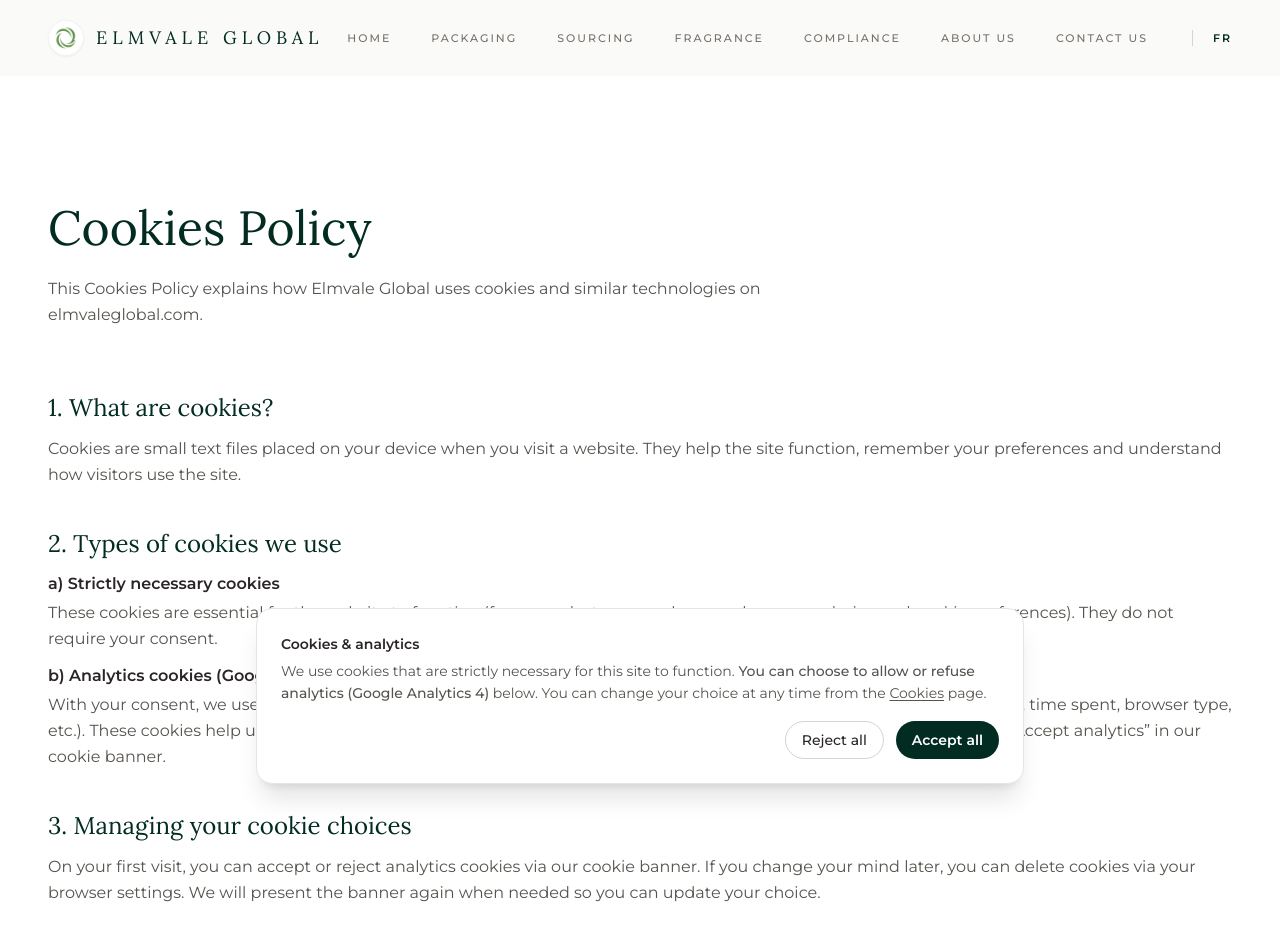
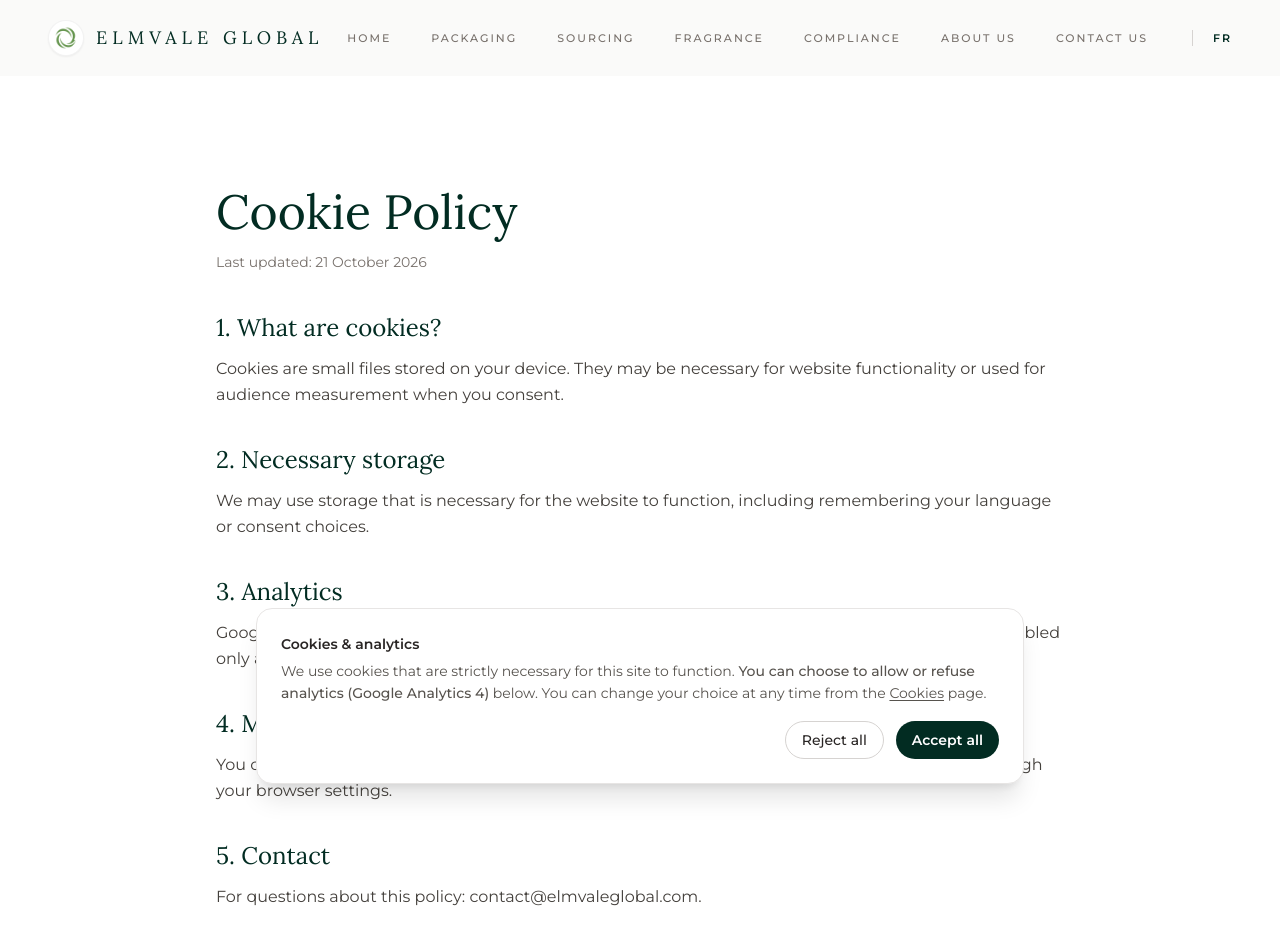
Before and after one commit to cathy6140/-Elmvale-Global-.github.io, a React (Vite) app: page /#/cookies in a window 1280 px wide. Shown: the top 950 px of the page. Built offline with nearby package versions, Linux system fonts and the light colour scheme.

Commit message:
Make cookie policy fully bilingual

```diff
--- a/src/pages/Cookies.tsx
+++ b/src/pages/Cookies.tsx
@@ -1,107 +1,52 @@
 import React, { useContext, useEffect } from "react";
 import { LanguageContext } from "../App";
+import { setSeoMeta } from "../seo";
 
 const Cookies: React.FC = () => {
-
   const { language } = useContext(LanguageContext);
-  const isFr = language === "fr";
+  const fr = language === "fr";
 
   useEffect(() => {
-    document.title = isFr
-      ? "Elmvale Global – Cookies"
-      : "Elmvale Global – Cookies";
+    setSeoMeta(
+      fr ? "Politique cookies | Elmvale Global" : "Cookie Policy | Elmvale Global",
+      fr
+        ? "Politique cookies d’Elmvale Global : cookies nécessaires et Google Analytics avec consentement."
+        : "Elmvale Global cookie policy covering necessary cookies and consent-based Google Analytics."
+    );
+  }, [fr]);
 
-    const desc = isFr
-      ? "Politique cookies d’Elmvale Global : cookies strictement nécessaires et mesure d’audience Google Analytics 4 avec consentement."
-      : "Elmvale Global Cookies Policy: strictly necessary cookies and Google Analytics 4 used with consent.";
-
-    const meta =
-      document.querySelector('meta[name="description"]') ||
-      (() => {
-        const m = document.createElement("meta");
-        m.name = "description";
-        document.head.appendChild(m);
-        return m;
-      })();
-    meta.setAttribute("content", desc);
-  }, [isFr]);
+  const sections = fr
+    ? [
+        ["1. Que sont les cookies ?", "Les cookies sont de petits fichiers stockés sur votre appareil. Ils peuvent être nécessaires au fonctionnement du site ou utilisés pour mesurer l’audience lorsque vous y consentez."],
+        ["2. Cookies nécessaires", "Nous pouvons utiliser des éléments de stockage nécessaires au fonctionnement du site, notamment pour mémoriser votre langue ou vos choix de consentement."],
+        ["3. Mesure d’audience", "Google Analytics 4 est configuré avec un mode de consentement. Les fonctions d’analyse nécessitant un consentement ne sont activées qu’après votre accord lorsque celui-ci est requis."],
+        ["4. Gérer vos choix", "Vous pouvez accepter ou refuser l’analyse via la bannière de consentement et supprimer les cookies ou données de site depuis les réglages de votre navigateur."],
+        ["5. Contact", "Pour toute question concernant cette politique : contact@elmvaleglobal.com."]
+      ]
+    : [
+        ["1. What are cookies?", "Cookies are small files stored on your device. They may be necessary for website functionality or used for audience measurement when you consent."],
+        ["2. Necessary storage", "We may use storage that is necessary for the website to function, including remembering your language or consent choices."],
+        ["3. Analytics", "Google Analytics 4 is configured with consent mode. Analytics functions that require consent are enabled only after you agree where consent is required."],
+        ["4. Managing your choices", "You can accept or reject analytics through the consent banner and remove cookies or site data through your browser settings."],
+        ["5. Contact", "For questions about this policy: contact@elmvaleglobal.com."]
+      ];
 
   return (
-    <div className="bg-white">
-      <section className="pt-32 pb-16 px-6 lg:px-12 max-w-screen-2xl mx-auto">
-        <h1 className="font-serif text-4xl md:text-5xl text-brand-dark mb-6">
-          Cookies Policy
+    <div className="bg-white min-h-screen">
+      <section className="max-w-4xl mx-auto px-6 pt-28 pb-20">
+        <h1 className="font-serif text-4xl md:text-5xl text-brand-dark mb-4">
+          {fr ? "Politique cookies" : "Cookie Policy"}
         </h1>
-        <p className="text-stone-600 max-w-3xl leading-relaxed">
-          This Cookies Policy explains how Elmvale Global uses cookies and
-          similar technologies on elmvaleglobal.com.
+        <p className="text-sm text-stone-500 mb-10">
+          {fr ? "Dernière mise à jour : 21 octobre 2026" : "Last updated: 21 October 2026"}
         </p>
-      </section>
-
-      <section className="pb-32 px-6 lg:px-12 max-w-screen-2xl mx-auto space-y-10">
-        <div>
-          <h2 className="font-serif text-2xl text-brand-dark mb-3">
-            1. What are cookies?
-          </h2>
-          <p className="text-stone-600 leading-relaxed">
-            Cookies are small text files placed on your device when you visit a
-            website. They help the site function, remember your preferences and
-            understand how visitors use the site.
-          </p>
-        </div>
-
-        <div>
-          <h2 className="font-serif text-2xl text-brand-dark mb-3">
-            2. Types of cookies we use
-          </h2>
-          <h3 className="font-semibold text-stone-800 mb-1">
-            a) Strictly necessary cookies
-          </h3>
-          <p className="text-stone-600 leading-relaxed mb-3">
-            These cookies are essential for the website to function (for
-            example, to remember your language choice and cookie preferences).
-            They do not require your consent.
-          </p>
-
-          <h3 className="font-semibold text-stone-800 mb-1">
-            b) Analytics cookies (Google Analytics 4)
-          </h3>
-          <p className="text-stone-600 leading-relaxed">
-            With your consent, we use Google Analytics 4 to collect aggregated
-            statistics about how visitors use our site (pages visited, time
-            spent, browser type, etc.). These cookies help us improve our
-            content and user experience. Analytics cookies are only activated
-            after you click “Accept analytics” in our cookie banner.
-          </p>
-        </div>
-
-        <div>
-          <h2 className="font-serif text-2xl text-brand-dark mb-3">
-            3. Managing your cookie choices
-          </h2>
-          <p className="text-stone-600 leading-relaxed">
-            On your first visit, you can accept or reject analytics cookies via
-            our cookie banner. If you change your mind later, you can delete
-            cookies via your browser settings. We will present the banner again
-            when needed so you can update your choice.
-          </p>
-        </div>
-
-        <div>
-          <h2 className="font-serif text-2xl text-brand-dark mb-3">
-            4. Contact
-          </h2>
-          <p className="text-stone-600 leading-relaxed">
-            If you have any questions about this Cookies Policy, you can
-            contact us at{" "}
-            <a
-              href="mailto:contact@elmvaleglobal.com"
-              className="underline underline-offset-2"
-            >
-              contact@elmvaleglobal.com
-            </a>
-            .
-          </p>
+        <div className="space-y-9 text-stone-700 leading-relaxed">
+          {sections.map(([title, body]) => (
+            <section key={title}>
+              <h2 className="font-serif text-2xl text-brand-dark mb-3">{title}</h2>
+              <p>{body}</p>
+            </section>
+          ))}
         </div>
       </section>
     </div>
```
